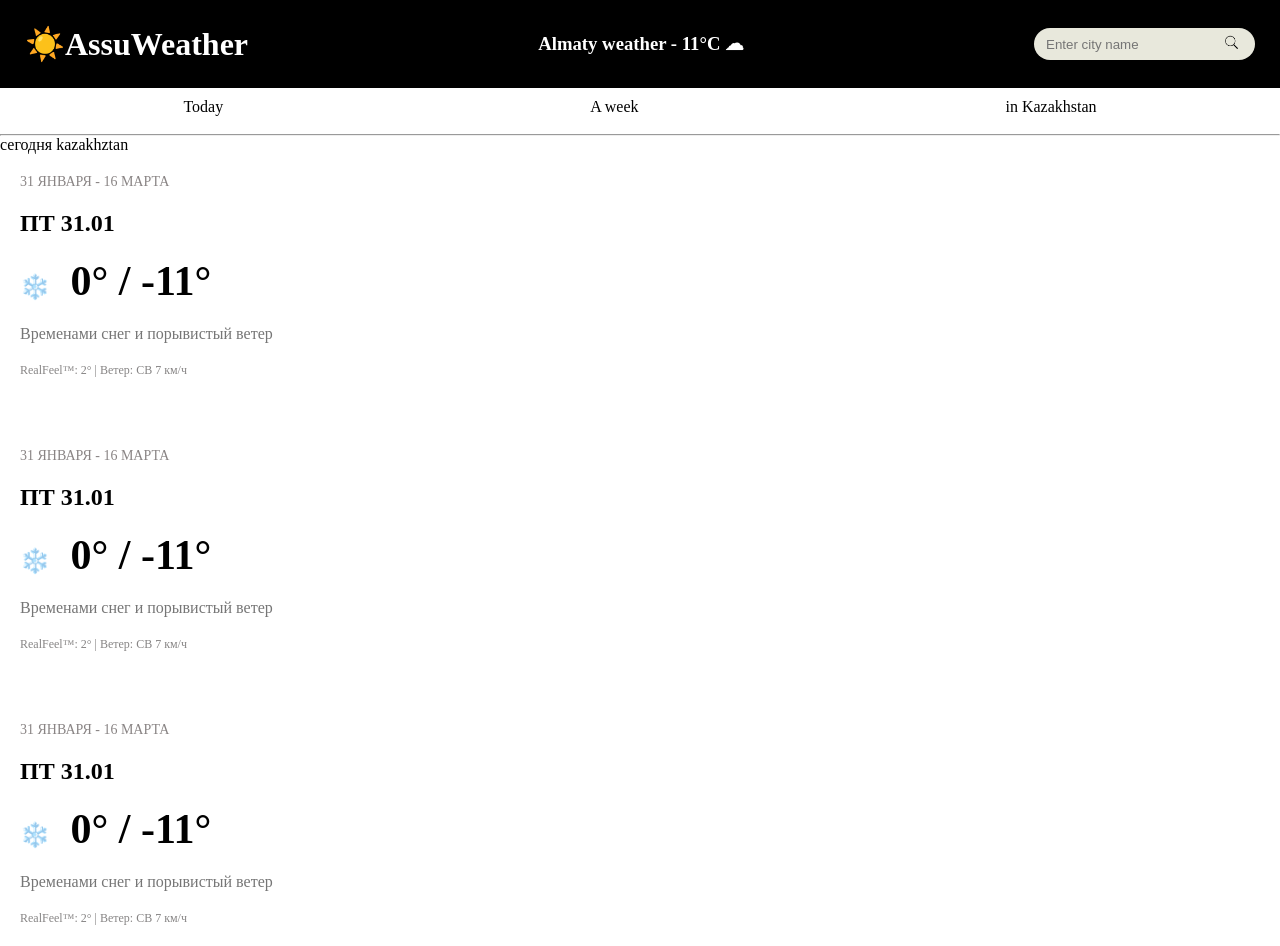
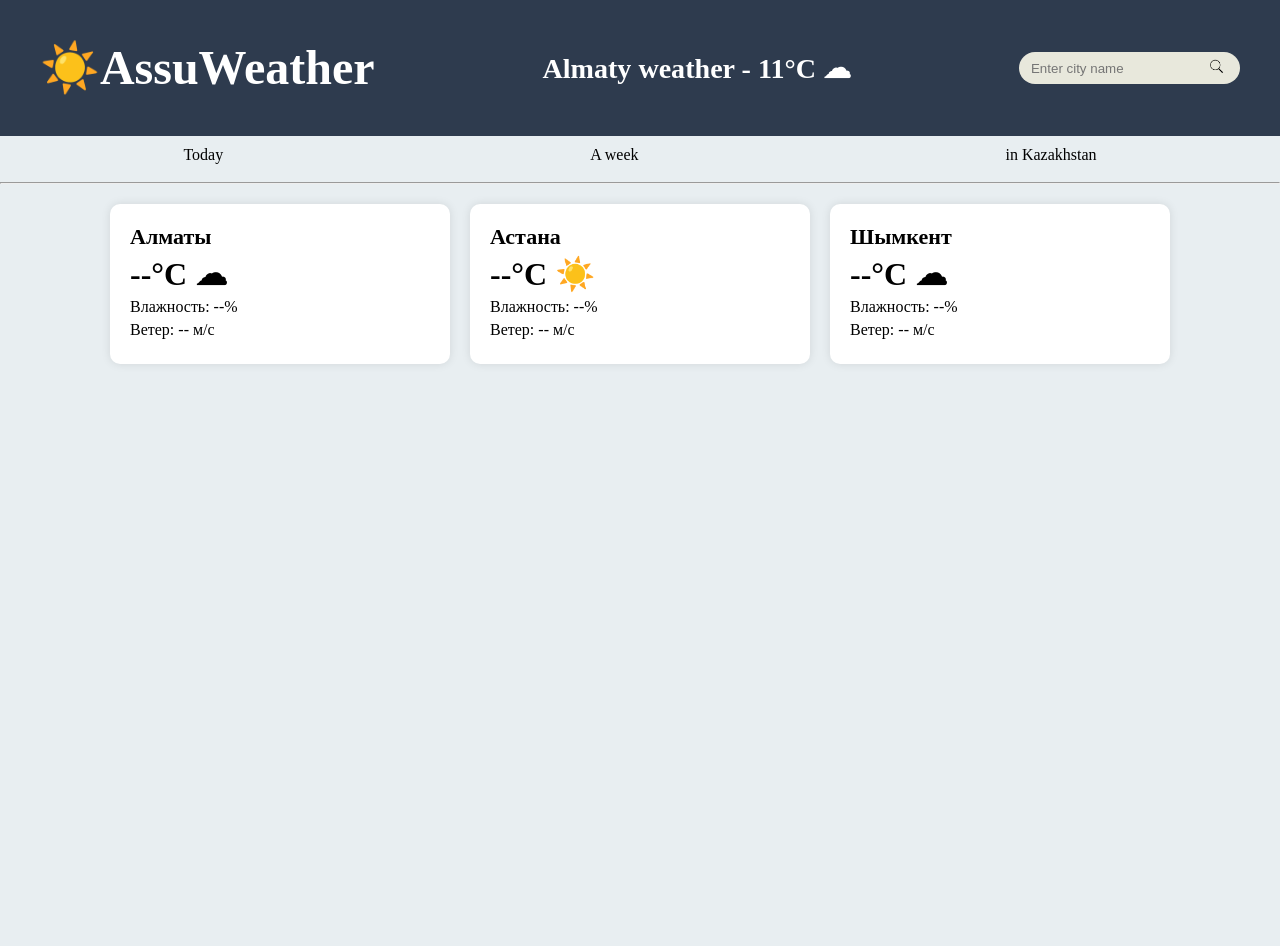
Before and after one commit to mik-pro/js-Home-work, a plain HTML site: page Проект-ауа-райы/auarai.html in a window 1280 px wide. After the commit the page ends 800 px from the top, so only its background shows below. Drawn offline with Linux system fonts and the light colour scheme.

Commit message:
озгерыс

```diff
--- a/Проект-ауа-райы/auarai.css
+++ b/Проект-ауа-райы/auarai.css
@@ -1,6 +1,7 @@
 *{
     margin: 0;
 }
+
 
 header{
     background-color: black;
@@ -52,105 +53,61 @@ a:hover{
 }
 
 
-
-ww1{
-    background-color: azure;
+body {
+    background-color: #E8EEF1;
     text-align: center;
-    margin-right: 200px;
-
 }
 
-ww{
-    font-family: Arial, sans-serif;
-    background-color: #eef3f7;
+header {
+    background-color: #2E3B4E;
+    color: white;
+    padding: 15px;
+    font-size: 24px;
+}
+
+.weather-container {
     display: flex;
     justify-content: center;
-    align-items: center;
-    height: 100vh;
-    margin-right: 200px;
+    margin: 20px;
+    gap: 20px;
+}
 
-
-}
-.ww {
+.weather-card {
     background: white;
     padding: 20px;
     border-radius: 10px;
-    width: 320px;
-    display: flex;
-    flex-direction: column;
-    gap: 20px;
+    width: 300px;
+    box-shadow: 0 0 10px rgba(0, 0, 0, 0.1);
+    text-align: left;
 }
-.date {
-    color: #898484;
-    font-size: 14px;
+
+.weather-card h2 {
+    font-size: 22px;
 }
+
+.weather-card p {
+    margin: 5px 0;
+}
+
 .temperature {
-    font-size: 42px;
+    font-size: 32px;
     font-weight: bold;
 }
-.jambir{
-    font-size: 24px;
-    margin-right: 10px;
+
+.icon {
+    width: 50px;
+    vertical-align: middle;
 }
-.detaly {
-    font-size: 16px;
-    color: #767676;
+.lupa{
+width: 20px;
+position: relative;
+right:25px ;
+top: 3px;
+background-color: #01010100;
 }
-.text {
-    font-size: 12px;
-    color: #878585;
-}
-
-.kart{
-
-    display: flex;
-    flex-direction: column;
-    gap: 30px;
-}
-/* .ww1{
-    background-color: azure;
-    text-align: center;
-    margin-right: 200px;
+.searh{
+border-radius:2px solid rgb(0, 0, 0);
+background-color: #00000000;
+border-radius: 1px solid rgb(0, 0, 0);
 
 }
-
-.ww{
-    font-family: Arial, sans-serif;
-    background-color: #eef3f7;
-    display: flex;
-    justify-content: center;
-    align-items: center;
-    height: 100vh;
-    margin-right: 200px;
-
-
-} */
-.ww {
-    background: white;
-    padding: 20px;
-    border-radius: 10px;
-    width: 320px;
-    display: flex;
-    flex-direction: column;
-    gap: 20px;
-}
-.date {
-    color: #898484;
-    font-size: 14px;
-}
-.temperature {
-    font-size: 42px;
-    font-weight: bold;
-}
-.jambir{
-    font-size: 24px;
-    margin-right: 10px;
-}
-.detaly {
-    font-size: 16px;
-    color: #767676;
-}
-.text {
-    font-size: 12px;
-    color: #878585;
-}
--- a/Проект-ауа-райы/auarai.html
+++ b/Проект-ауа-райы/auarai.html
@@ -27,48 +27,28 @@
         </div>
         <br>
         <hr>
-        <div class="kart">
-            <div class="ww1">
-              <div class="btns">
-                <a href="">сегодня</a>
-                <a href="">kazakhztan</a>
-              </div>
-              <div class="ww">
-                <div class="date">31 ЯНВАРЯ - 16 МАРТА</div>
-                <h2>ПТ 31.01</h2>
-                <div class="temperature">
-                  <span class="jambir">❄️</span> 0° / -11°
-                </div>
-                <p class="detaly">Временами снег и порывистый ветер</p>
-                <p class="text">RealFeel™: 2° | Ветер: СВ 7 км/ч</p>
-              </div>
-            </div>
+        <div class="weather-container">
+          <div class="weather-card" >
+              <h2>Алматы</h2>
+              <p class="temperature">--°C ☁</p>
+              <p >Влажность: --%</p>
+              <p >Ветер: -- м/с</p>
+          </div>
 
-            <div class="ww1">
-              <div class="ww">
-                <div class="date">31 ЯНВАРЯ - 16 МАРТА</div>
-                <h2>ПТ 31.01</h2>
-                <div class="temperature">
-                  <span class="jambir">❄️</span> 0° / -11°
-                </div>
-                <p class="detaly">Временами снег и порывистый ветер</p>
-                <p class="text">RealFeel™: 2° | Ветер: СВ 7 км/ч</p>
-              </div>
-            </div>
+          <div class="weather-card">
+              <h2>Астана</h2>
+              <p class="temperature" >--°C ☀️</p>
+              <p id="humidity2">Влажность: --%</p>
+              <p id="wind2">Ветер: -- м/с</p>
+          </div>
 
-            <div class="ww1">
-              <div class="ww">
-                <div class="date">31 ЯНВАРЯ - 16 МАРТА</div>
-                <h2>ПТ 31.01</h2>
-                <div class="temperature">
-                  <span class="jambir">❄️</span> 0° / -11°
-                </div>
-                <p class="detaly">Временами снег и порывистый ветер</p>
-                <p class="text">RealFeel™: 2° | Ветер: СВ 7 км/ч</p>
-              </div>
-            </div>
+          <div class="weather-card" >
+              <h2>Шымкент</h2>
+              <p class="temperature" >--°C ☁</p>
+              <p >Влажность: --%</p>
+              <p >Ветер: -- м/с</p>
           </div>
-          <div></div>
+      </div>
 
 
     </main>
```
